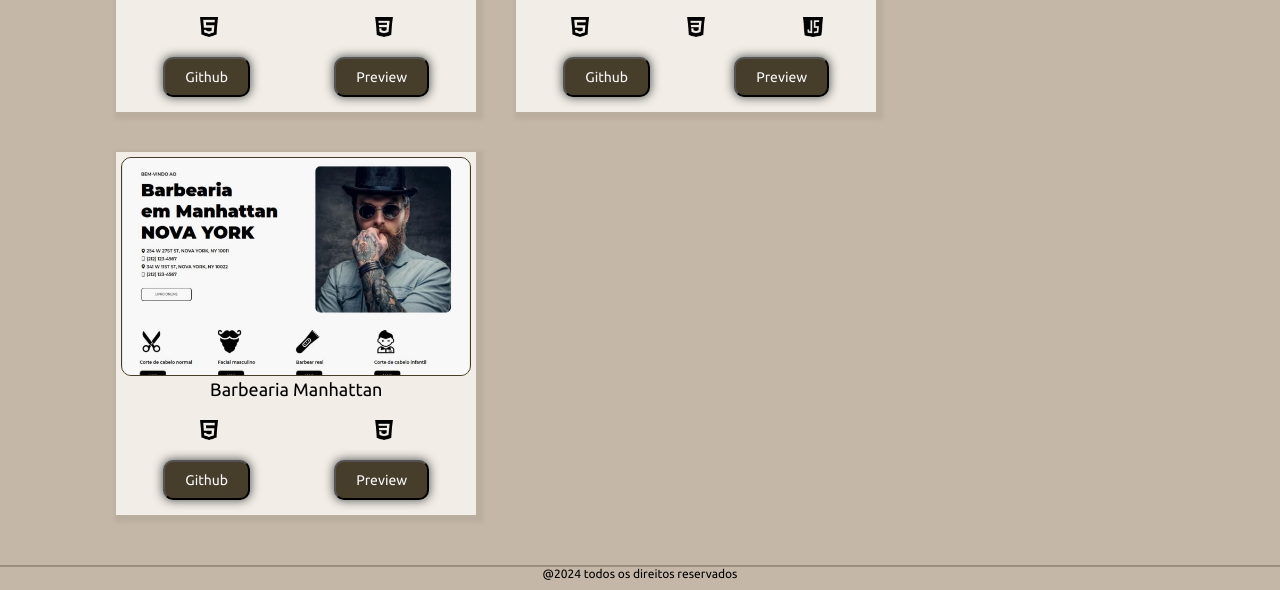
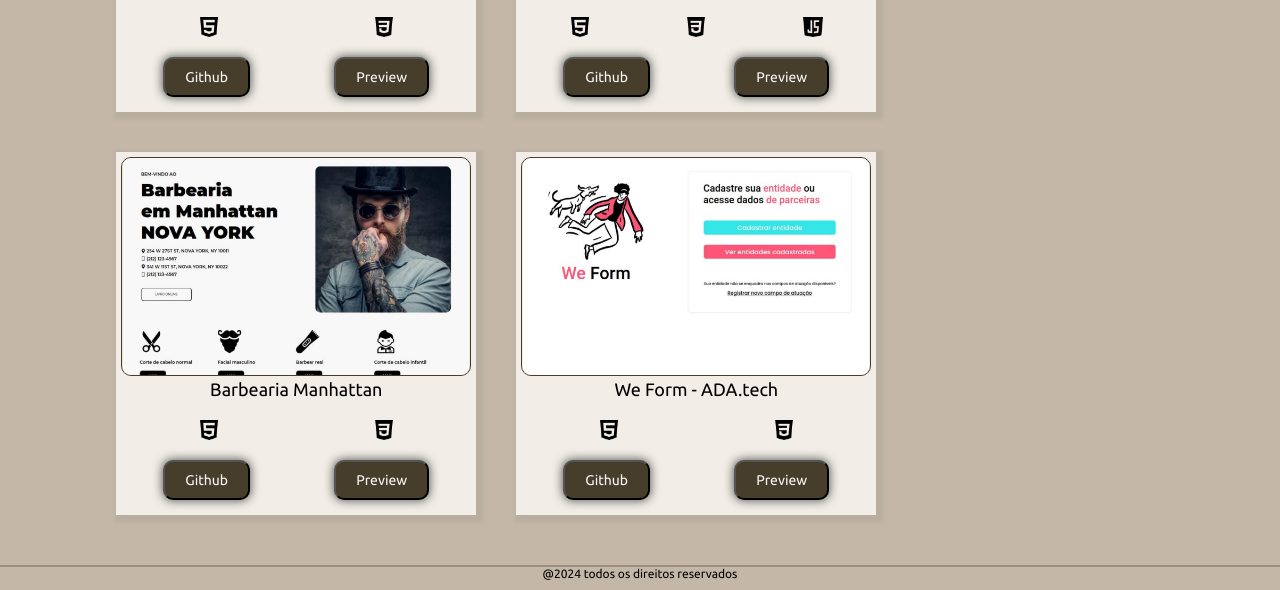
Before and after one commit to rafaelmesneves/portfoliodesenvolvedor, a plain HTML site: page projetos.html in a window 1280 px wide. Shown: the part 526-1116 px from the top of the page. Drawn offline with nearby package versions, Linux system fonts and the light colour scheme; a web font is replaced by a local one.

Commit message:
atualização page projetos
Inclusão de mais um projeto no portfólio.

```diff
--- a/projetos.html
+++ b/projetos.html
@@ -74,6 +74,19 @@
                             </span>
                         </div>
 
+                        <div class="projetos-div">
+                            <img src="img/weform.png" alt="">
+                            <h3>We Form - ADA.tech</h3>
+                            <span class="tecnologias-usadas">
+                                <img src="img/html.png" alt="">
+                                <img src="img/css-3.png" alt="">
+                            </span>
+                            <span class="links-acesso">
+                                <a href="https://github.com/rafaelmesneves/projetoADAcss" target="_blank"><button>Github</button></a>
+                                <a href="https://weform-ada.vercel.app/" target="_blank"><button>Preview</button></a>
+                            </span>
+                        </div>
+
                     </div>
 
 
```
Also changed, not shown: img/weform.png (added), index.html (line endings or trailing spaces).
